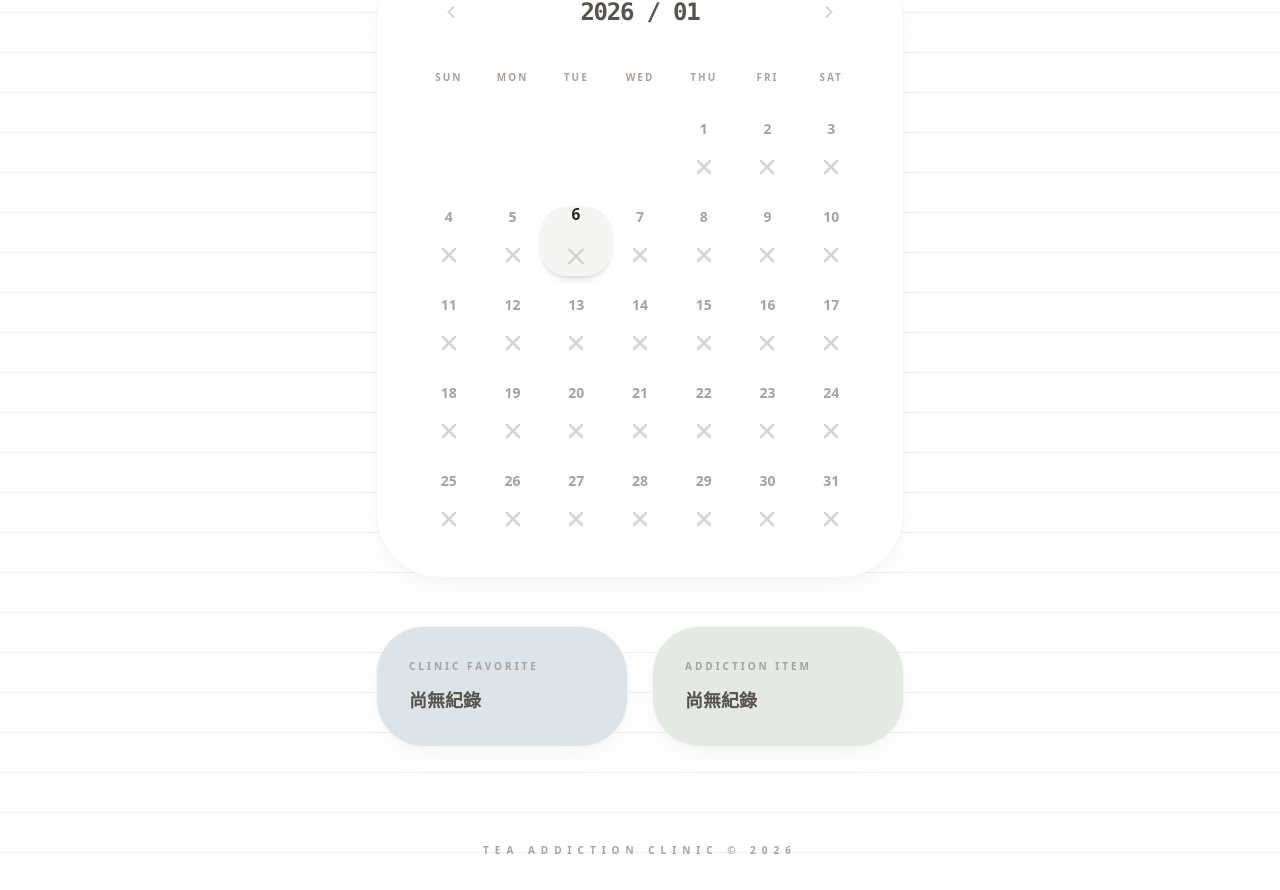
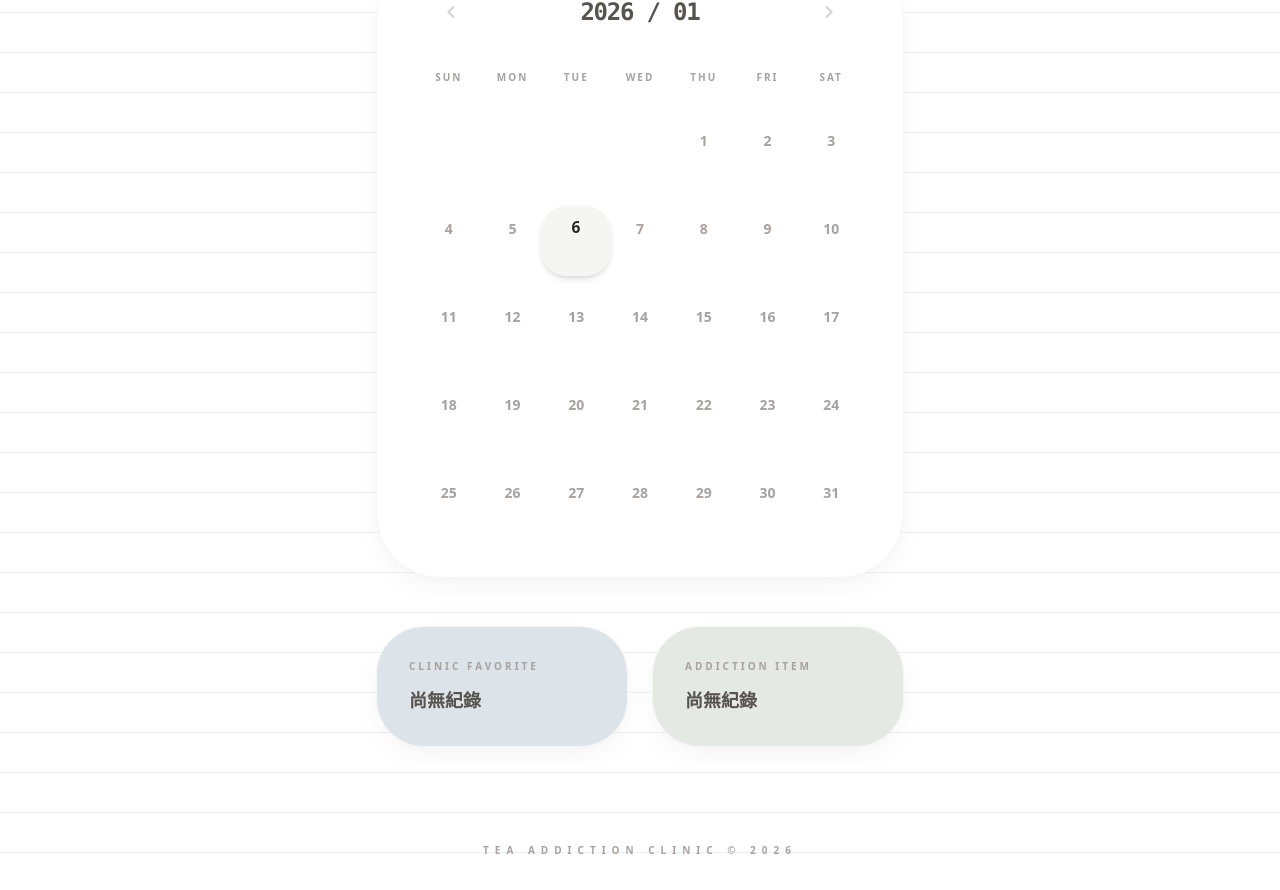
Before and after one commit to yichenn98/pro-drink-tracker, a React (Vite) app: page / in a window 1280 px wide. Shown: the part 868-1758 px from the top of the page. Built offline with nearby package versions, Linux system fonts and the light colour scheme.

Commit message:
Update App.tsx

```diff
--- a/App.tsx
+++ b/App.tsx
@@ -288,12 +288,7 @@ const App: React.FC = () => {
     </>
   )}
 </div>
-<button
-  onClick={() => setIsFormOpen(false)}
-  className="p-2 text-stone-300"
->
-  <Icons.Close />
-</button>
+
 
               </button>
             );
@@ -406,6 +401,12 @@ const App: React.FC = () => {
             共 {getRecordsForDate(selectedDate).length} 杯
           </p>
         </div>
+<button
+  onClick={() => setIsFormOpen(false)}
+  className="p-2 text-stone-300"
+>
+  <Icons.Close />
+</button>
 
 
       </div>
```
